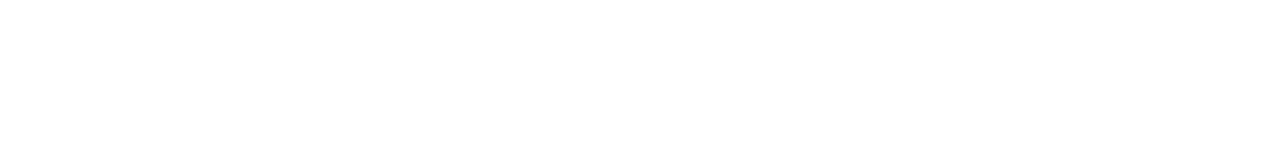
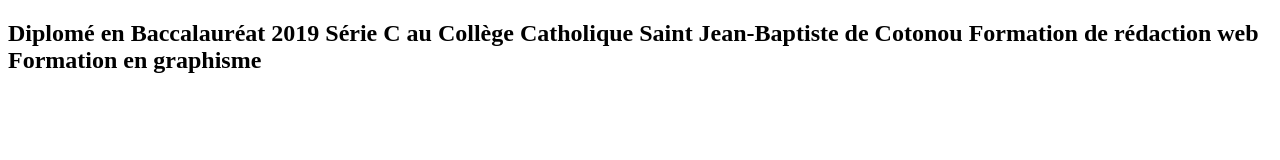
Before and after one commit to MaxZoumenou/git-mon-cv, a plain HTML site: page index.html in a window 1280 px wide. Drawn offline with Linux system fonts and the light colour scheme.

Commit message:
mise en place de la section formations

```diff
--- a/index.html
+++ b/index.html
@@ -8,6 +8,12 @@
     <title>Document</title>
 </head>
 <body>
-
+    <section>
+        <h2>
+            Diplomé en Baccalauréat 2019 Série C au Collège Catholique Saint Jean-Baptiste de Cotonou
+            Formation de rédaction web
+            Formation en graphisme
+        </h2>
+    </section>
 </body>
 </html>
```
